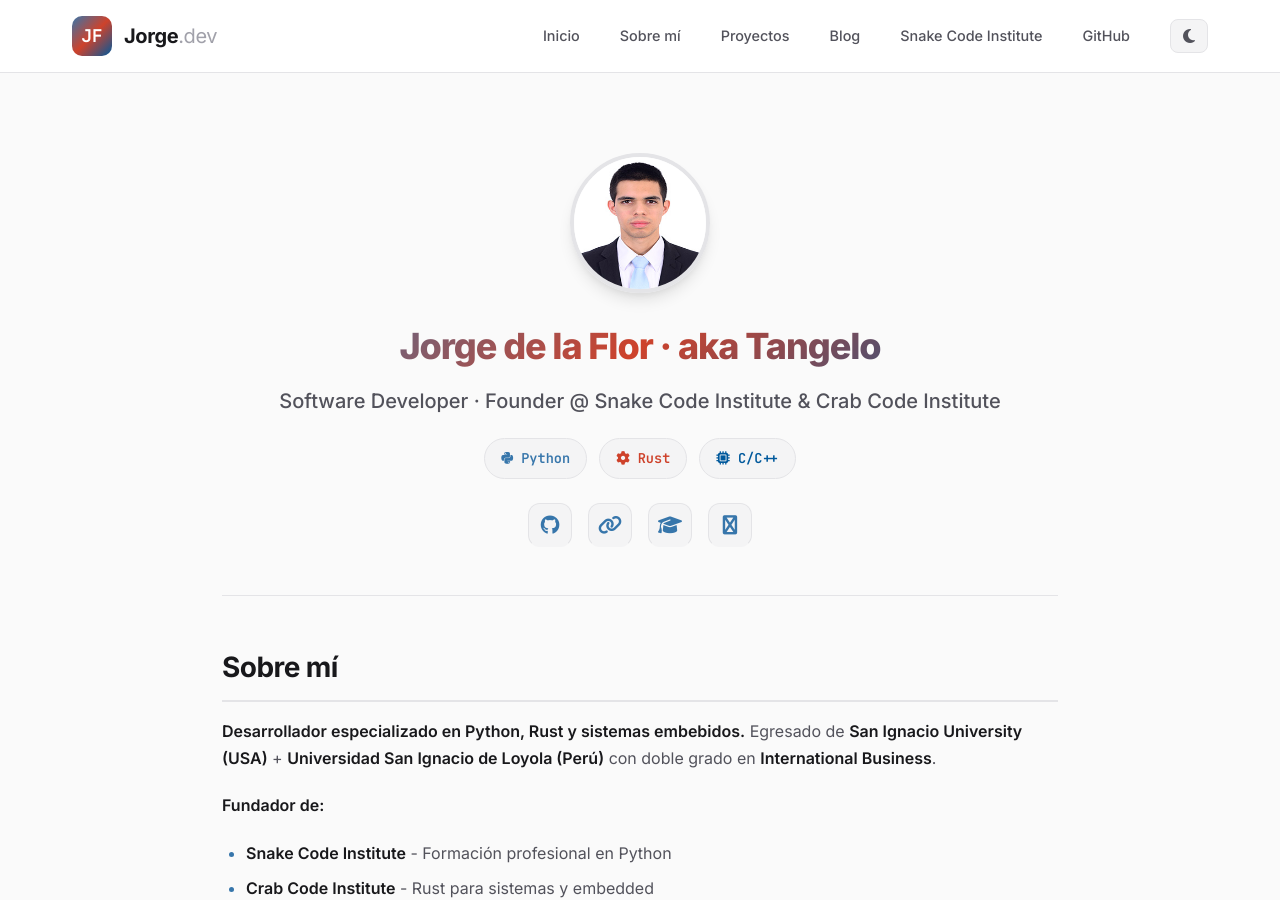
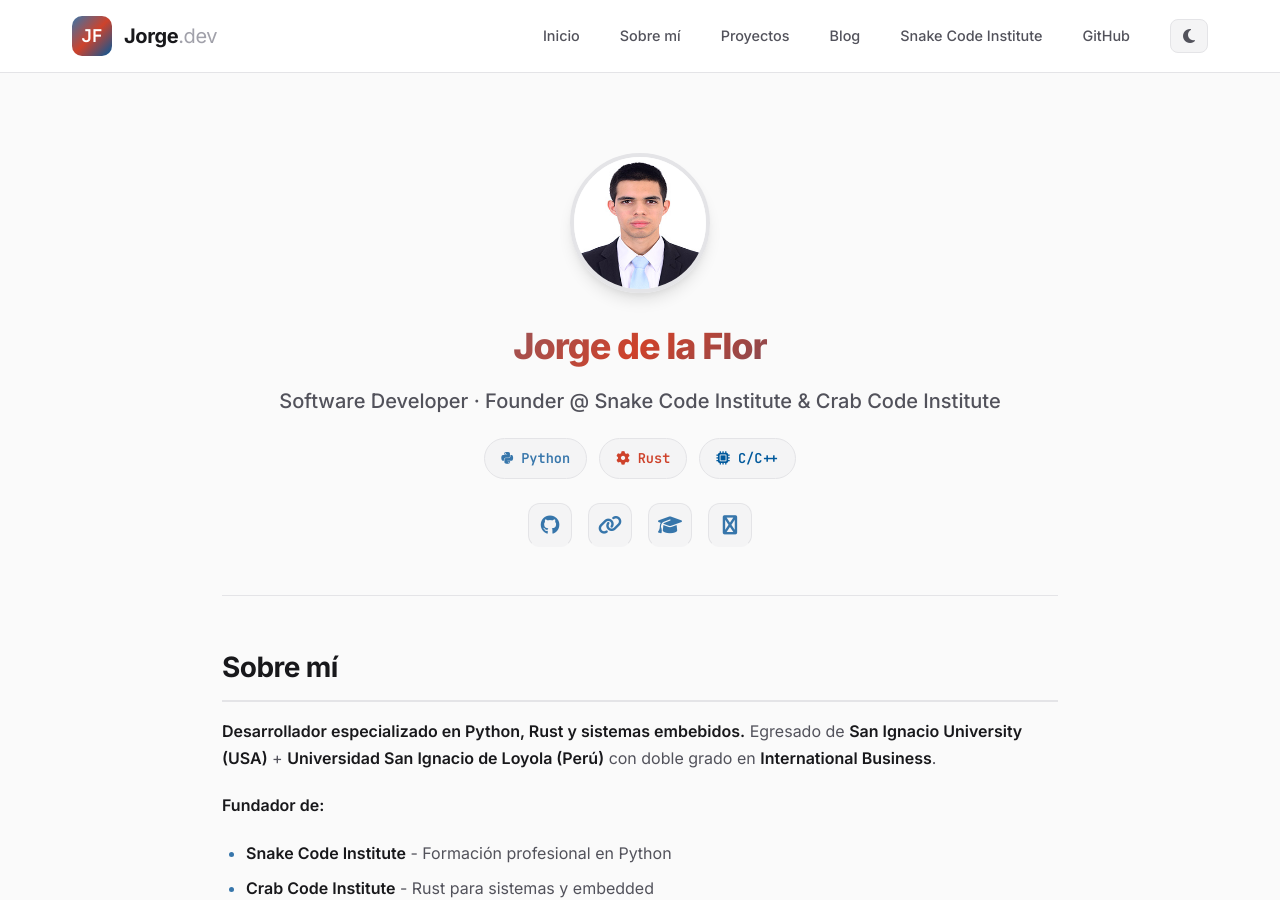
Before and after one commit to Jorge-de-la-Flor/Jorge-de-la-Flor.github.io, a Jekyll site: the page built from index.md, in a window 1280 px wide and 900 px high. Built offline with Jekyll 4.4.1, drawn with Linux system fonts in a browser that asks for light colours.

Commit message:
update index.md y aobut.md

```diff
--- a/index.md
+++ b/index.md
@@ -6,7 +6,7 @@
 <div class="profile-hero">
   <img src="{{ '/assets/images/avatar.jpg' | relative_url }}" alt="Jorge de la Flor" class="profile-avatar" onerror="this.style.display='none'">
 
-  <h1 class="profile-name">Jorge de la Flor · aka Tangelo</h1>
+  <h1 class="profile-name">Jorge de la Flor</h1>
   <p class="profile-title">Software Developer · Founder @ Snake Code Institute & Crab Code Institute</p>
 
   <div class="tech-badges">
```
Also changed, not shown: md_pages/about/index.md (+1 -1 lines).
